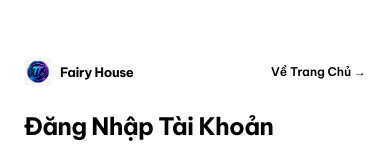
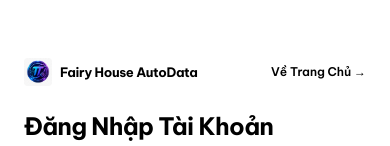
Before and after one commit to fairyautomation-byte/fairy-house-keys, a Next.js app: page /login in a window 390 px wide. Shown: the part 124-270 px from the top of the page. Built offline with nearby package versions, Linux system fonts and the light colour scheme.

Commit message:
fix(ui): synchronize Fairy House AutoData branding across mobile views

```diff
--- a/src/components/auth/AuthSplitLayout.tsx
+++ b/src/components/auth/AuthSplitLayout.tsx
@@ -87,7 +87,9 @@ export default function AuthSplitLayout({ children, title, subtitle }: AuthSplit
         <div className="w-full max-w-[420px] mb-6 flex items-center justify-between lg:hidden">
           <Link href="/" className="flex items-center gap-2">
             <Image src="/logo.png" alt="Logo" width={28} height={28} className="rounded" />
-            <span className="font-bold text-sm tracking-tight text-[var(--fha-text)]">Fairy House</span>
+            <span className="font-bold text-sm tracking-tight text-[var(--fha-text)]">
+              Fairy House <span className="text-[var(--fha-brand)]">AutoData</span>
+            </span>
           </Link>
           <Link href="/" className="text-xs font-semibold text-[var(--fha-brand)] hover:underline">
             Về Trang Chủ &rarr;
--- a/src/components/layout/AppLayout.tsx
+++ b/src/components/layout/AppLayout.tsx
@@ -34,7 +34,9 @@ export default function AppLayout({ children }: AppLayoutProps) {
         <header className="md:hidden flex items-center justify-between px-4 h-14 bg-white border-b border-[var(--fha-border)] shrink-0 sticky top-0 z-30">
           <Link href="/dashboard" className="flex items-center gap-2.5 outline-none focus-visible:ring-2 focus-visible:ring-[var(--fha-brand)] rounded">
             <Image src="/logo.png" alt="Logo" width={28} height={28} className="rounded shrink-0" />
-            <span className="font-bold text-sm tracking-tight text-[var(--fha-text)]">Fairy House</span>
+            <span className="font-bold text-sm tracking-tight text-[var(--fha-text)]">
+              Fairy House <span className="text-[var(--fha-brand)]">AutoData</span>
+            </span>
           </Link>
           <div className="flex items-center gap-2">
             <Link
--- a/src/components/layout/Navbar.tsx
+++ b/src/components/layout/Navbar.tsx
@@ -118,7 +118,9 @@ export default function Navbar({ isLoggedIn }: NavbarProps) {
             <div className="px-6 pb-4 border-b border-[var(--fha-border)] flex items-center justify-between">
               <div className="flex items-center gap-2">
                 <Image src="/logo.png" alt="Logo" width={28} height={28} className="rounded" />
-                <span className="font-bold text-sm tracking-tight text-[var(--fha-text)]">Fairy House</span>
+                <span className="font-bold text-sm tracking-tight text-[var(--fha-text)]">
+                  Fairy House <span className="text-[var(--fha-brand)]">AutoData</span>
+                </span>
               </div>
               <button
                 onClick={() => setMobileMenuOpen(false)}
--- a/src/lib/mailer.ts
+++ b/src/lib/mailer.ts
@@ -248,7 +248,7 @@ export async function sendOTPEmail(email: string, otp: string) {
   await transporter.sendMail({
     from: `"${APP_NAME}" <${ADMIN_EMAIL}>`,
     to: email,
-    subject: `[Fairy House] Mã xác thực của bạn: ${otp}`,
+    subject: `[Fairy House Auto Data] Mã xác thực của bạn: ${otp}`,
     html: `
       <!DOCTYPE html>
       <html>
```
Also changed, not shown: 1 other file (tests, documents, lock files or other folders).
